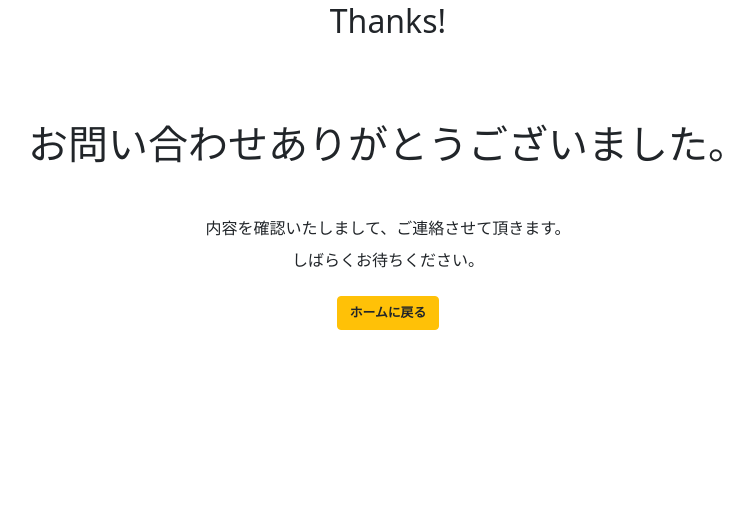
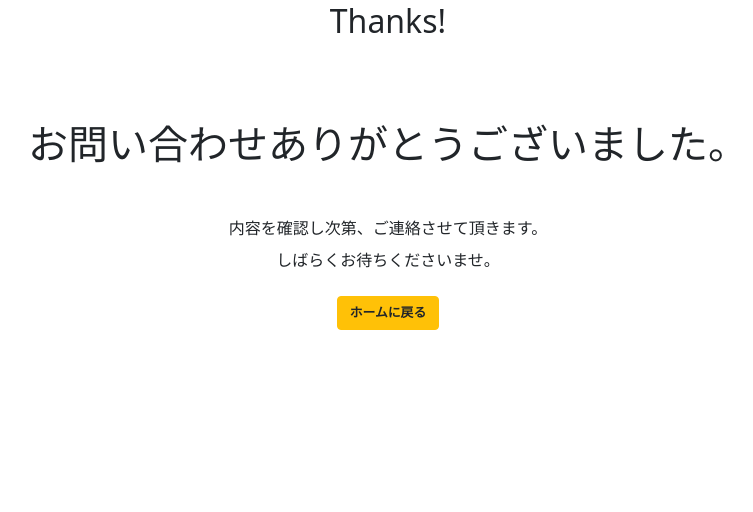
Before and after one commit to akihiro-hosoya/hair-salon, a Django app: template app/templates/app/contact_thanks.html in a window 1280 px wide. Shown: the part 127-639 px from the top of the page, without its empty margins (252-1005 px from the left). Run offline with Django 3.2, Linux system fonts and the light colour scheme; the template is opened without the code that fills it, so the values that code supplies are empty; some libraries are stand-ins or nearby versions.

Commit message:
コンタクト修正

```diff
--- a/app/templates/app/contact_thanks.html
+++ b/app/templates/app/contact_thanks.html
@@ -11,8 +11,8 @@
 
             <div class="text-center my-5">
                 <h1 class="mb-5">お問い合わせありがとうございました。</h1>
-                <p class="mb-2">内容を確認いたしまして、ご連絡させて頂きます。</p>
-                <p class="mb-4">しばらくお待ちください。</p>
+                <p class="mb-2">内容を確認し次第、ご連絡させて頂きます。</p>
+                <p class="mb-4">しばらくお待ちくださいませ。</p>
                 <a class="btn btn-warning" href="/">ホームに戻る</a>
             </div>
         </div>
```
